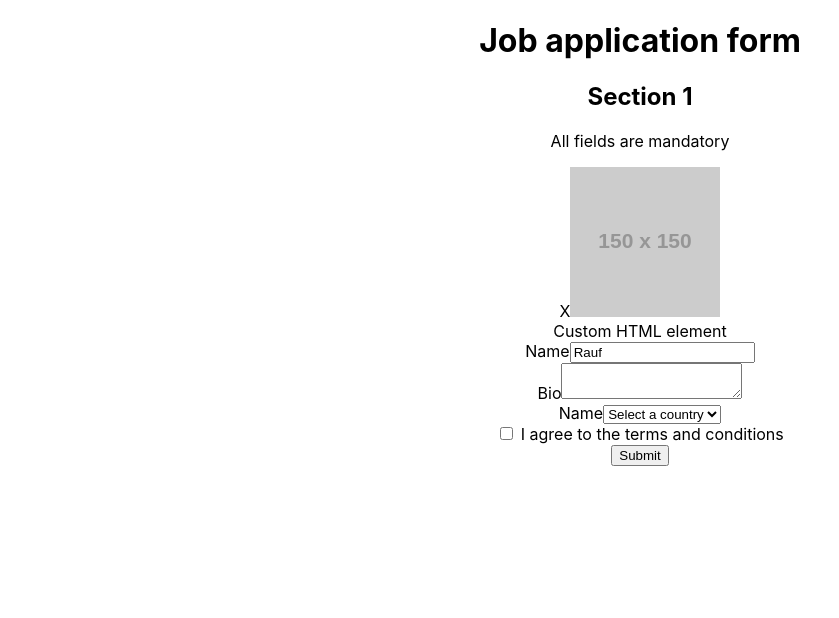
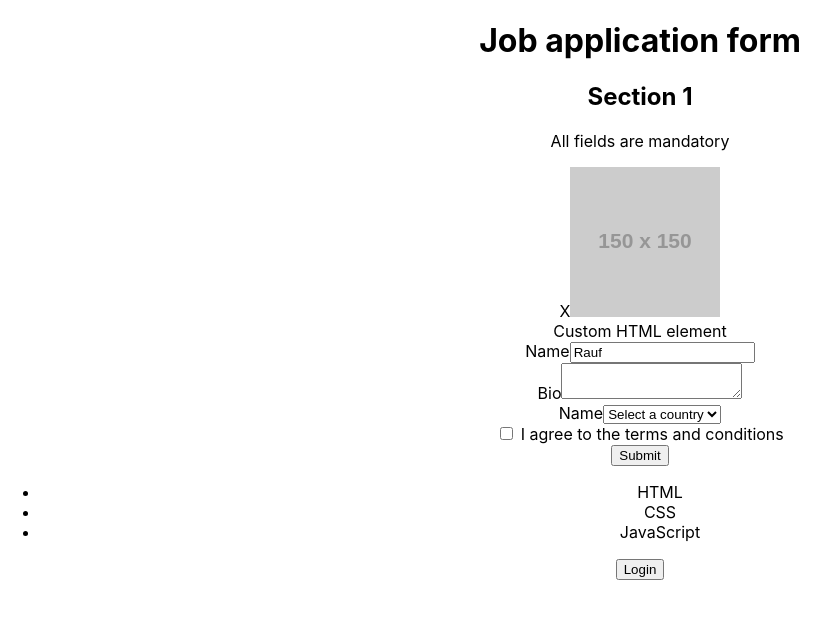
Before and after one commit to Rauf-pro/react-testing, a React (Create React App) app: page / in a window 1280 px wide. Shown: the top 618 px of the page, without its empty margins (0-839 px from the left). Built offline with nearby package versions, Linux system fonts and the light colour scheme.

Commit message:
add: test for login button on ui

```diff
--- a/src/App.tsx
+++ b/src/App.tsx
@@ -1,11 +1,15 @@
 import React from 'react';
 import './App.css';
 import { Application } from './components/application/application';
+import { Skills } from './components/skills/skills';
+import { SkillsProps } from './components/skills/skills.types';
 
 function App() {
+  const skills = ["HTML", "CSS", "JavaScript"];
   return (
     <div className="App">
       <Application/>
+      <Skills skills={skills}/>
     </div>
   );
 }
--- a/src/components/skills/skills.tsx
+++ b/src/components/skills/skills.tsx
@@ -1,7 +1,9 @@
+import { useState } from "react";
 import { SkillsProps } from "./skills.types";
 
 export const Skills = (props: SkillsProps) => {
   const { skills } = props;
+  const [isLoggedIn, setIsLoggedIn] = useState(false);
   return (
     <>
       <ul>
@@ -9,6 +11,11 @@ export const Skills = (props: SkillsProps) => {
           return <li key={skill}>{skill}</li>;
         })}
       </ul>
+      {isLoggedIn ? (
+        <button>Start learning</button>
+      ) : (
+        <button onClick={() => setIsLoggedIn(true)}>Login</button>
+      )}
     </>
   );
 };
```
Also changed, not shown: 1 other file (tests, documents, lock files or other folders).
